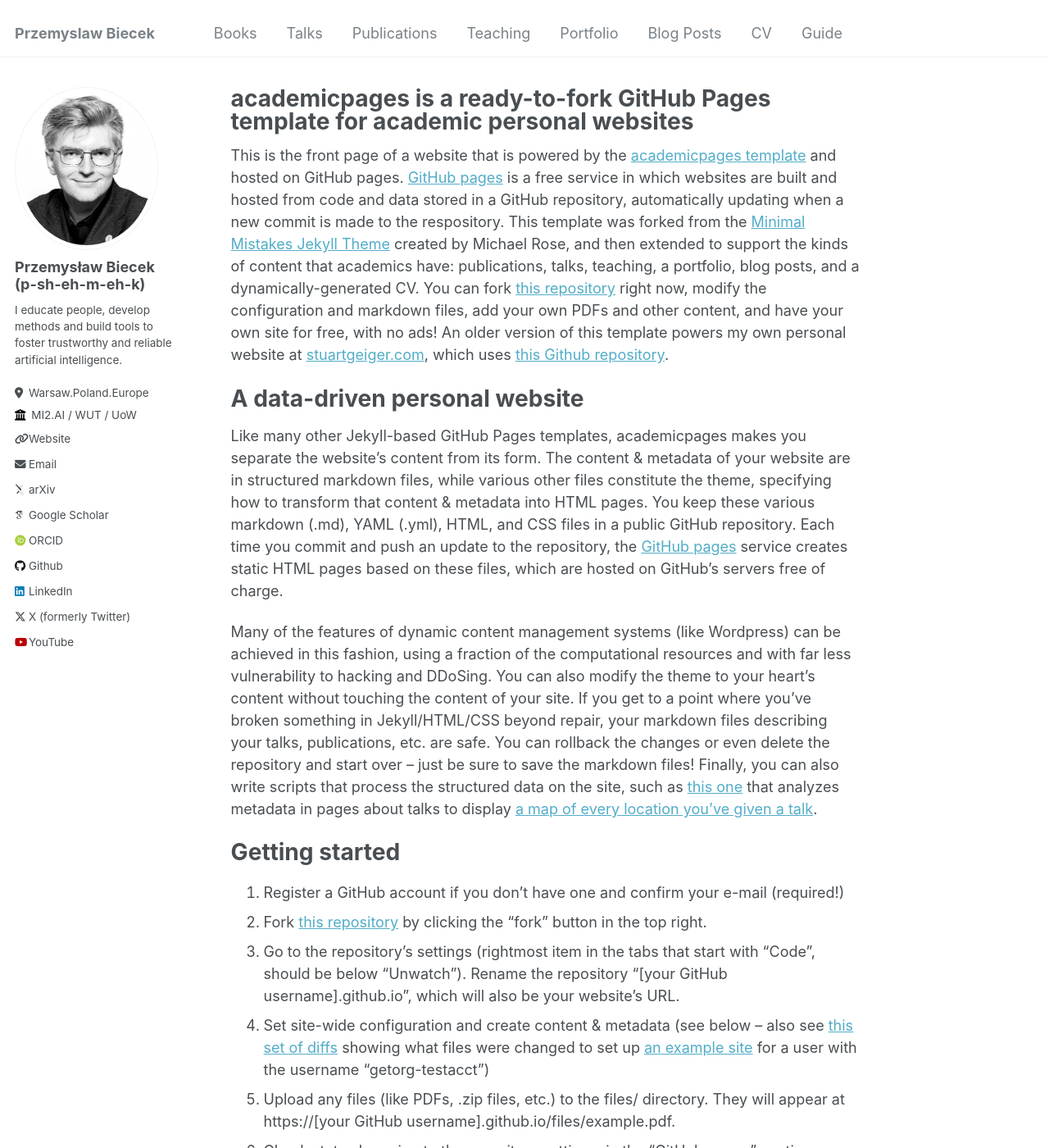
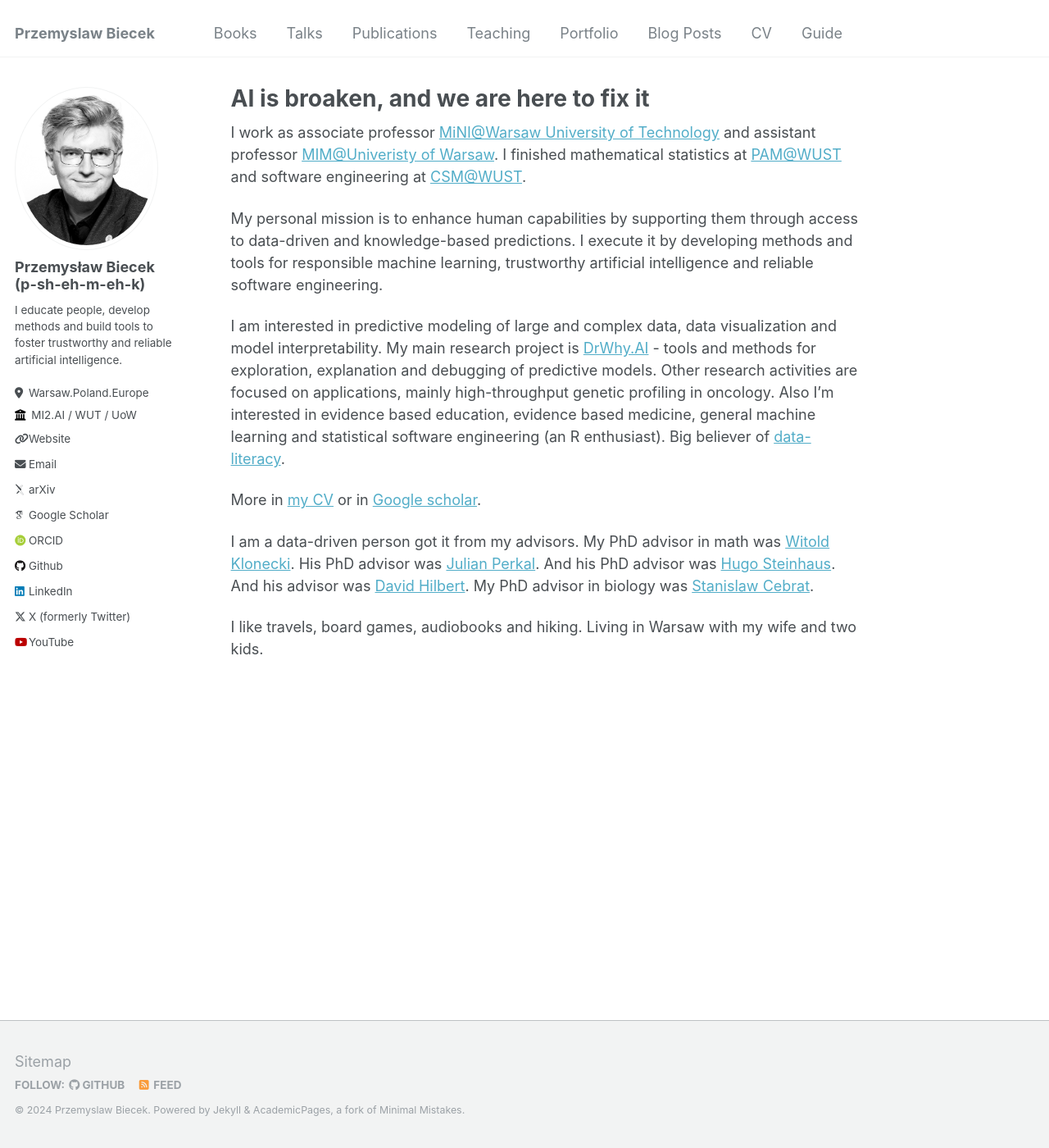
Before and after one commit to pbiecek/pbiecek.github.io, a Jekyll site: the page built from _pages/about.md, in a window 1280 px wide and 1400 px high. Shown: the whole window at 82% size. Built offline with Jekyll 4.4.1, drawn with Linux system fonts in a browser that asks for light colours; some web fonts are replaced; some of the changed text lies outside the part shown.

Commit message:
let me see that change

```diff
--- a/_pages/about.md
+++ b/_pages/about.md
@@ -1,49 +1,25 @@
 ---
 permalink: /
-title: "academicpages is a ready-to-fork GitHub Pages template for academic personal websites"
+title: "AI is broaken, and we are here to fix it"
 author_profile: true
 redirect_from:
   - /about/
   - /about.html
 ---
 
-This is the front page of a website that is powered by the [academicpages template](https://github.com/academicpages/academicpages.github.io) and hosted on GitHub pages. [GitHub pages](https://pages.github.com) is a free service in which websites are built and hosted from code and data stored in a GitHub repository, automatically updating when a new commit is made to the respository. This template was forked from the [Minimal Mistakes Jekyll Theme](https://mmistakes.github.io/minimal-mistakes/) created by Michael Rose, and then extended to support the kinds of content that academics have: publications, talks, teaching, a portfolio, blog posts, and a dynamically-generated CV. You can fork [this repository](https://github.com/academicpages/academicpages.github.io) right now, modify the configuration and markdown files, add your own PDFs and other content, and have your own site for free, with no ads! An older version of this template powers my own personal website at [stuartgeiger.com](http://stuartgeiger.com), which uses [this Github repository](https://github.com/staeiou/staeiou.github.io).
+I work as associate professor [MiNI@Warsaw University of Technology](http://mini.pw.edu.pl) and assistant professor [MIM@Univeristy of Warsaw](http://mimuw.edu.pl). I finished mathematical statistics at [PAM@WUST](http://wmat.pwr.edu.pl/en/) and software engineering at [CSM@WUST](http://wiz.pwr.edu.pl/en/).
 
-A data-driven personal website
-======
-Like many other Jekyll-based GitHub Pages templates, academicpages makes you separate the website's content from its form. The content & metadata of your website are in structured markdown files, while various other files constitute the theme, specifying how to transform that content & metadata into HTML pages. You keep these various markdown (.md), YAML (.yml), HTML, and CSS files in a public GitHub repository. Each time you commit and push an update to the repository, the [GitHub pages](https://pages.github.com/) service creates static HTML pages based on these files, which are hosted on GitHub's servers free of charge.
+My personal mission is to enhance human capabilities by supporting them through access to data-driven and knowledge-based predictions. I execute it by developing methods and tools for responsible machine learning, trustworthy artificial intelligence and reliable software engineering.
 
-Many of the features of dynamic content management systems (like Wordpress) can be achieved in this fashion, using a fraction of the computational resources and with far less vulnerability to hacking and DDoSing. You can also modify the theme to your heart's content without touching the content of your site. If you get to a point where you've broken something in Jekyll/HTML/CSS beyond repair, your markdown files describing your talks, publications, etc. are safe. You can rollback the changes or even delete the repository and start over -- just be sure to save the markdown files! Finally, you can also write scripts that process the structured data on the site, such as [this one](https://github.com/academicpages/academicpages.github.io/blob/master/talkmap.ipynb) that analyzes metadata in pages about talks to display [a map of every location you've given a talk](https://academicpages.github.io/talkmap.html).
+I am interested in predictive modeling of large and complex data, data visualization and model interpretability.
+My main research project is [DrWhy.AI](http://drwhy.ai) - tools and methods for exploration, explanation and debugging of predictive models.
+Other research activities are focused on applications, mainly high-throughput genetic profiling in oncology.
+Also I'm interested in evidence based education, evidence based medicine, general machine learning and statistical software engineering (an R enthusiast).
+Big believer of [data-literacy](http://betabit.wiki).
 
-Getting started
-======
-1. Register a GitHub account if you don't have one and confirm your e-mail (required!)
-1. Fork [this repository](https://github.com/academicpages/academicpages.github.io) by clicking the "fork" button in the top right.
-1. Go to the repository's settings (rightmost item in the tabs that start with "Code", should be below "Unwatch"). Rename the repository "[your GitHub username].github.io", which will also be your website's URL.
-1. Set site-wide configuration and create content & metadata (see below -- also see [this set of diffs](http://archive.is/3TPas) showing what files were changed to set up [an example site](https://getorg-testacct.github.io) for a user with the username "getorg-testacct")
-1. Upload any files (like PDFs, .zip files, etc.) to the files/ directory. They will appear at https://[your GitHub username].github.io/files/example.pdf.
-1. Check status by going to the repository settings, in the "GitHub pages" section
 
-Site-wide configuration
-------
-The main configuration file for the site is in the base directory in [_config.yml](https://github.com/academicpages/academicpages.github.io/blob/master/_config.yml), which defines the content in the sidebars and other site-wide features. You will need to replace the default variables with ones about yourself and your site's github repository. The configuration file for the top menu is in [_data/navigation.yml](https://github.com/academicpages/academicpages.github.io/blob/master/_data/navigation.yml). For example, if you don't have a portfolio or blog posts, you can remove those items from that navigation.yml file to remove them from the header.
+More in [my CV](http://biecek.pl/CV) or in [Google scholar](https://scholar.google.pl/citations?user=Af0O75cAAAAJ).
 
-Create content & metadata
-------
-For site content, there is one markdown file for each type of content, which are stored in directories like _publications, _talks, _posts, _teaching, or _pages. For example, each talk is a markdown file in the [_talks directory](https://github.com/academicpages/academicpages.github.io/tree/master/_talks). At the top of each markdown file is structured data in YAML about the talk, which the theme will parse to do lots of cool stuff. The same structured data about a talk is used to generate the list of talks on the [Talks page](https://academicpages.github.io/talks), each [individual page](https://academicpages.github.io/talks/2012-03-01-talk-1) for specific talks, the talks section for the [CV page](https://academicpages.github.io/cv), and the [map of places you've given a talk](https://academicpages.github.io/talkmap.html) (if you run this [python file](https://github.com/academicpages/academicpages.github.io/blob/master/talkmap.py) or [Jupyter notebook](https://github.com/academicpages/academicpages.github.io/blob/master/talkmap.ipynb), which creates the HTML for the map based on the contents of the _talks directory).
+I am a data-driven person got it from my advisors. My PhD advisor in math was [Witold Klonecki](http://www.ibspan.waw.pl/komisja.statystyki/wspomnienia/Klonecki.pdf). His PhD advisor was [Julian Perkal](https://pl.wikipedia.org/wiki/Julian_Perkal). And his PhD advisor was [Hugo Steinhaus](https://pl.wikipedia.org/wiki/Hugo_Steinhaus). And his advisor was [David Hilbert](https://en.wikipedia.org/wiki/David_Hilbert). My PhD advisor in biology was [Stanislaw Cebrat](https://pl.wikipedia.org/wiki/Stanis%C5%82aw_Cebrat).
 
-**Markdown generator**
-
-I have also created [a set of Jupyter notebooks](https://github.com/academicpages/academicpages.github.io/tree/master/markdown_generator
-) that converts a CSV containing structured data about talks or presentations into individual markdown files that will be properly formatted for the academicpages template. The sample CSVs in that directory are the ones I used to create my own personal website at stuartgeiger.com. My usual workflow is that I keep a spreadsheet of my publications and talks, then run the code in these notebooks to generate the markdown files, then commit and push them to the GitHub repository.
-
-How to edit your site's GitHub repository
-------
-Many people use a git client to create files on their local computer and then push them to GitHub's servers. If you are not familiar with git, you can directly edit these configuration and markdown files directly in the github.com interface. Navigate to a file (like [this one](https://github.com/academicpages/academicpages.github.io/blob/master/_talks/2012-03-01-talk-1.md) and click the pencil icon in the top right of the content preview (to the right of the "Raw | Blame | History" buttons). You can delete a file by clicking the trashcan icon to the right of the pencil icon. You can also create new files or upload files by navigating to a directory and clicking the "Create new file" or "Upload files" buttons.
-
-Example: editing a markdown file for a talk
-![Editing a markdown file for a talk](/images/editing-talk.png)
-
-For more info
-------
-More info about configuring academicpages can be found in [the guide](https://academicpages.github.io/markdown/). The [guides for the Minimal Mistakes theme](https://mmistakes.github.io/minimal-mistakes/docs/configuration/) (which this theme was forked from) might also be helpful.
+I like travels, board games, audiobooks and hiking. Living in Warsaw with my wife and two kids.
```
Also changed, not shown: 2 other files.
